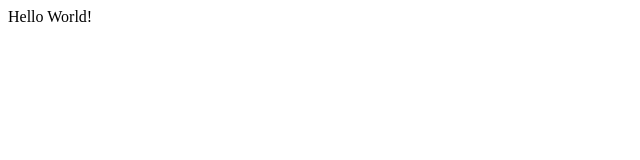
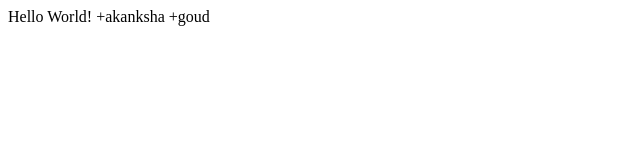
Before and after one commit to akankshakistayella/lab12-CI-CD, a plain HTML site: page index.html in a window 1280 px wide. Shown: the whole page, without its empty margins (0-640 px from the left). Drawn offline with Linux system fonts and the light colour scheme.

Commit message:
Update index.html

```diff
--- a/index.html
+++ b/index.html
@@ -8,6 +8,6 @@
     </head>
 
     <body>
-        Hello World!
+        Hello World! +akanksha +goud
     </body>
 </html>
```
